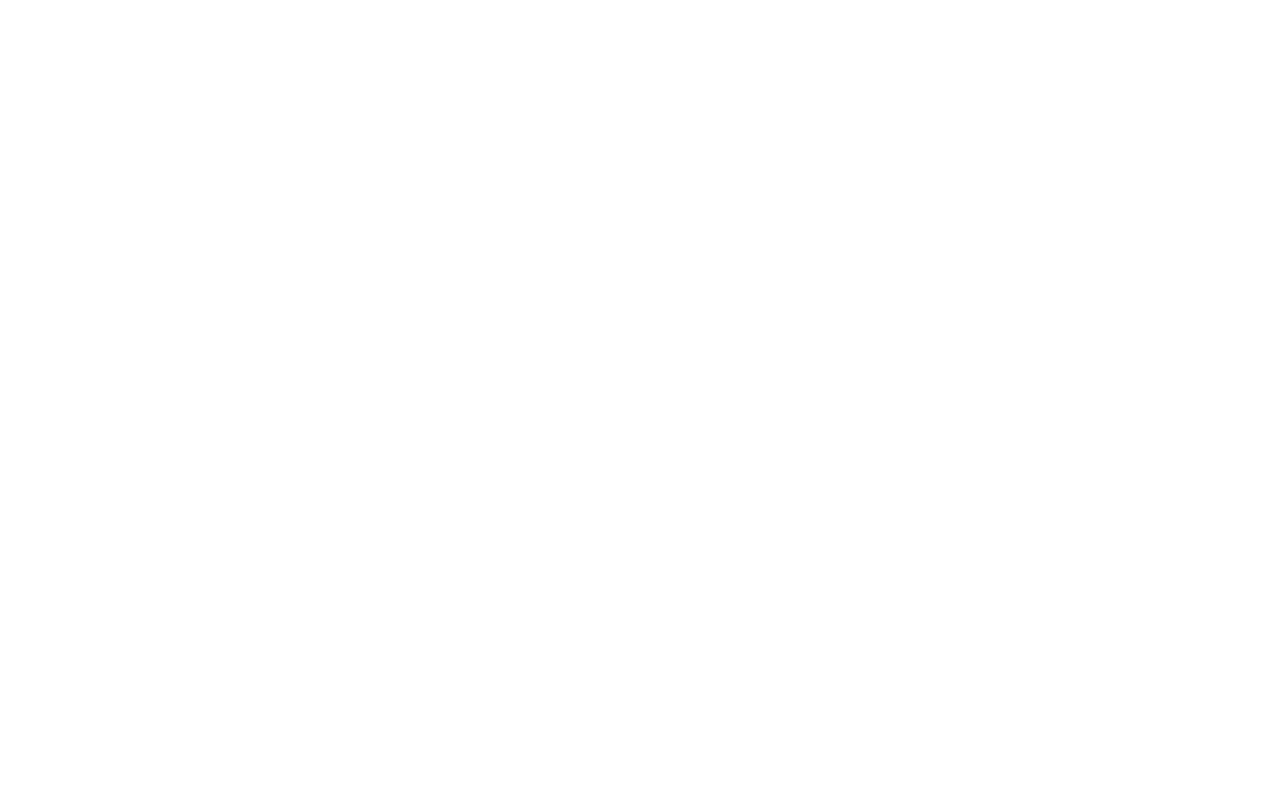
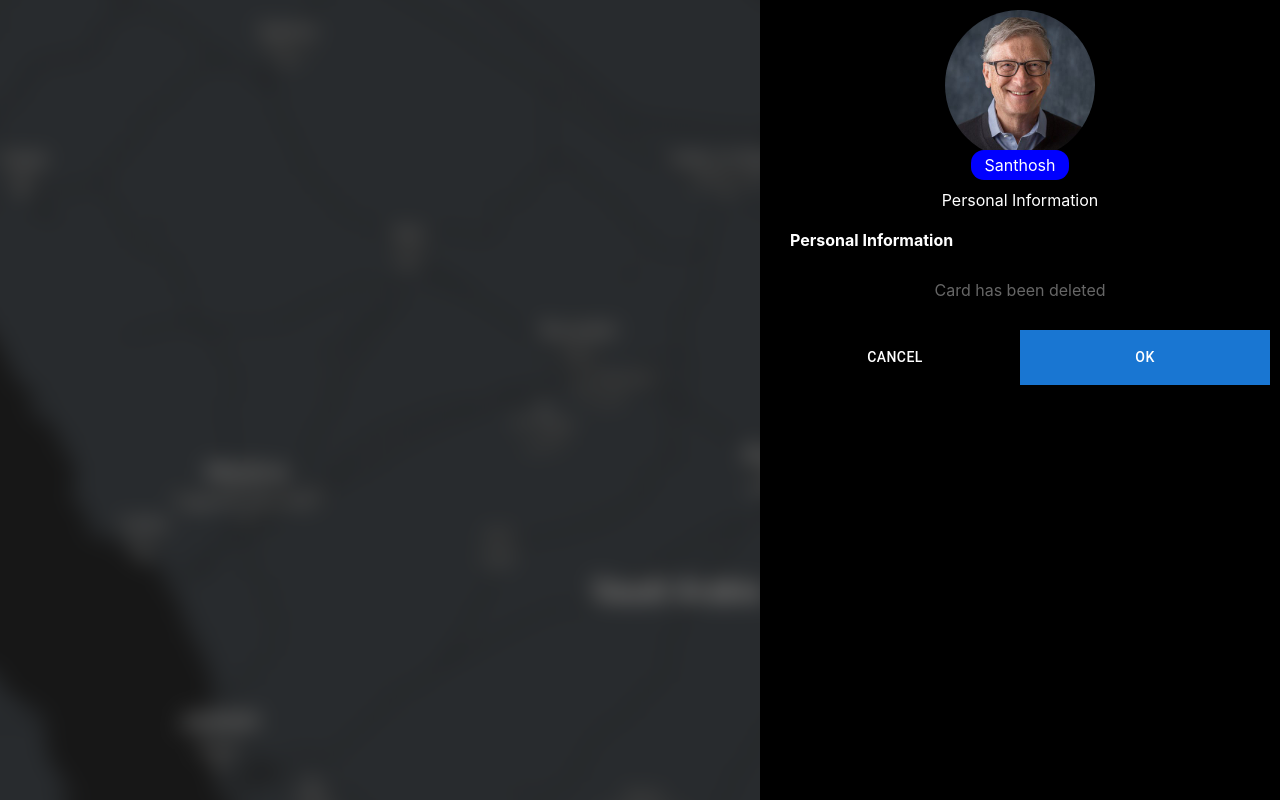
Before and after one commit to azhagu-p/location-intelligence, a React (Create React App) app: page /profile in a window 1280 px wide. Before the commit this address had no page. Built offline with nearby package versions, Linux system fonts and the light colour scheme.

Commit message:
profile page AND LEFT BAR

```diff
--- a/src/Routes/Routes.js
+++ b/src/Routes/Routes.js
@@ -10,6 +10,7 @@
 import Map from "../pages/map/map";
 import Modal from "../pages/modal/forgotpassword_popup"
 import CreateCrumbs from "../pages/modal/createcrumbs"
+import Profile from "../pages/profile/Profile"
 
 const UseRout = () => {
   return useRoutes([
@@ -56,6 +57,10 @@
     {
       path: "/map",
       element: <Map />,
+    },
+    {
+      path: "/profile",
+      element: <Profile />,
     }
   ]);
 };
--- /dev/null
+++ b/src/pages/profile/Profile.css
@@ -0,0 +1,66 @@
+*{margin: 0;}
+.text_left{text-align: left;}
+.pxy_20{padding-left: 20px;padding-right: 20px;}
+.ptb_20{padding-top: 20px;padding-bottom: 20px;}
+.back{
+  position: fixed;
+  top: 0;
+  left: 0;
+  width: 100%;
+  height: 100%;
+  /* background: rgba(256,256,256,.1); */
+  background-image: url('../../assets/bg.png');
+  z-index: -1;
+  filter: blur(10px);
+  -webkit-filter: blur(10px);
+  transform: scale(1.1);
+  overflow: hidden;
+}
+.main{
+  /* display: flex;
+  justify-content: flex-end; */
+}
+.main .box{
+  width: 500px;
+  height: 100vh;
+  background: #000;
+  color: #fff;
+  padding: 10px;
+  position: fixed;
+  right: 0;
+  top: 0;
+}
+.main .box .user_image{
+  width: 150px;
+  border-radius: 50%;
+}
+.main .box .user_name{
+  display: inline-block;
+  padding: 5px 14px;
+  border-radius: 13px;
+  background: #00f;
+  transform: translate(0,-10px);
+}
+.main .box .user_text_white{}
+.main .box .icon-tik{
+  padding: 20px;
+  border: 5px solid #080;
+  border-radius: 50%;
+  font-size: 50px;
+}
+.main .box .box-msg{
+  padding: 10px;
+  color: #666;
+}
+.main .box .btn-row{
+  margin: 20px 0 0 0;
+}
+.main .box .btn-row .btn{
+  display: inline-block;
+  width: 50%;
+  border-radius: 0;
+  padding: 15px 0;
+}
+.main .box .btn-row .btn:nth-child(1){
+  background: #000;
+}
--- /dev/null
+++ b/src/pages/profile/Profile.js
@@ -0,0 +1,41 @@
+import React from 'react';
+import './Profile.css';
+// import Button from '@material-ui/core/Button';
+import Button from '@mui/material/Button';
+import "slick-carousel/slick/slick.css";
+import "slick-carousel/slick/slick-theme.css";
+
+
+import { Component } from "react";
+
+import DoneIcon from '@mui/icons-material/Done';
+import user from '../../assets/user.jpg'
+
+export default class MultipleItems extends Component {
+  render() {
+
+    return (
+    <div className='login2'>
+      <div className='body'>
+          <div className='back'></div>
+          <div className='main'>
+              <div className='box'>
+                <img src={user} alt="" class="user_image" />
+                <p className='user_name'>Santhosh</p>
+                <p className='user_text user_text_white'>Personal Information</p>
+                <div className='pxy_20 ptb_20'>
+                  <h4 className='user_text user_text_white text_left'>Personal Information</h4>
+                </div>
+                <p className='box-msg'>Card has been deleted</p>
+                <div className='btn-row'>
+                  <Button variant="contained"className="btn">Cancel</Button>
+                  <Button variant="contained"className="btn">Ok</Button>
+                </div>
+              </div>
+          </div>
+        </div>
+
+    </div>
+    );
+  }
+}
```
Also changed, not shown: src/assets/logo.png (added), src/assets/user.jpg (added).
